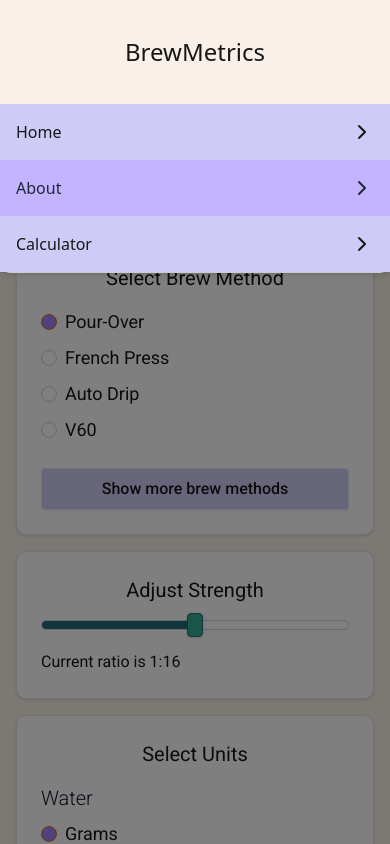
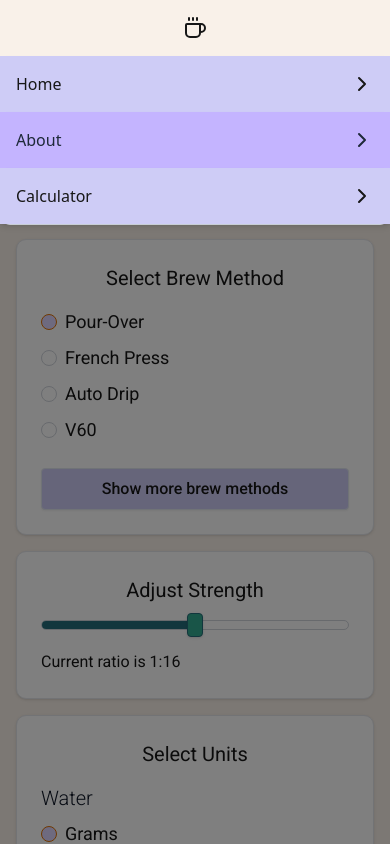
Before and after one commit to MrMarre/BrewMetrics, a Next.js app: page /calculator in a window 390 px wide. Both pictures are taken after a click on the button 37 px from the left and 37 px from the top of the page. Shown: the top 844 px of the page. Built offline with nearby package versions, Linux system fonts and the light colour scheme.

Commit message:
modified color of radiobuttons, coffeicon nav to home, slider shadow, icon instead of title on mobiledrawer

```diff
--- a/src/components/calculations/RadioGroup.tsx
+++ b/src/components/calculations/RadioGroup.tsx
@@ -81,7 +81,7 @@ const RadioGroup = <TField extends FieldValues>({
                       "appearance-none mr-2 w-4 h-4 rounded-full border transition-colors",
                       "border-gray-300 bg-white",
                       "hover:border-amber-600",
-                      "checked:bg-violet-400 checked:border-amber-600"
+                      "checked:bg-violet-200 checked:border-amber-600"
                     )}
                   />
                   {option}
--- a/src/components/layout/MobileDrawer.tsx
+++ b/src/components/layout/MobileDrawer.tsx
@@ -8,7 +8,7 @@ import {
   DrawerTrigger,
 } from "@/components/ui/drawer";
 import Link from "next/link";
-import { ChevronRight, Menu } from "lucide-react";
+import { ChevronRight, CoffeeIcon, Menu } from "lucide-react";
 
 //Mobile navigation
 export default function MobileDrawer() {
@@ -19,9 +19,10 @@ export default function MobileDrawer() {
       </DrawerTrigger>
       <DrawerContent>
         <DrawerHeader>
-          <DrawerTitle className="text-center text-2xl m-5 font-light">
+          <CoffeeIcon className="mx-auto" />
+          {/* <DrawerTitle className="text-center text-2xl m-5 font-light">
             BrewMetrics
-          </DrawerTitle>
+          </DrawerTitle> */}
         </DrawerHeader>
         <DrawerFooter className="flex flex-col">
           <DrawerClose className="flex" asChild>
--- a/src/components/layout/Navbar.tsx
+++ b/src/components/layout/Navbar.tsx
@@ -27,7 +27,9 @@ export function NavBar() {
       <div className="flex items-center justify-center  pt-2 pb-2 gap-2">
         {/* Desktop Navigation */}
         <div className="hidden sm:block">
-          <CoffeeIcon className="mr-auto" />
+          <Link href="/">
+            <CoffeeIcon className="mr-auto cursor-pointer" />
+          </Link>
         </div>
         <nav className="hidden sm:flex ml-auto">
           <ul className="flex items-center ">
--- a/src/components/ui/slider.tsx
+++ b/src/components/ui/slider.tsx
@@ -52,7 +52,7 @@ function Slider({
         <SliderPrimitive.Thumb
           data-slot="slider-thumb"
           key={index}
-          className="border-primary bg-accent ring-ring/50 block w-4 h-6 shrink-0 border rounded shadow-sm transition-[color,box-shadow] hover:ring-4 focus-visible:ring-4 focus-visible:outline-hidden disabled:pointer-events-none disabled:opacity-50"
+          className="border-primary bg-accent ring-ring/50 block w-4 h-6 shrink-0 border rounded shadow-sm transition-[color,box-shadow] hover:ring-3 focus-visible:ring-4 focus-visible:outline-hidden disabled:pointer-events-none disabled:opacity-50"
         />
       ))}
     </SliderPrimitive.Root>
```
